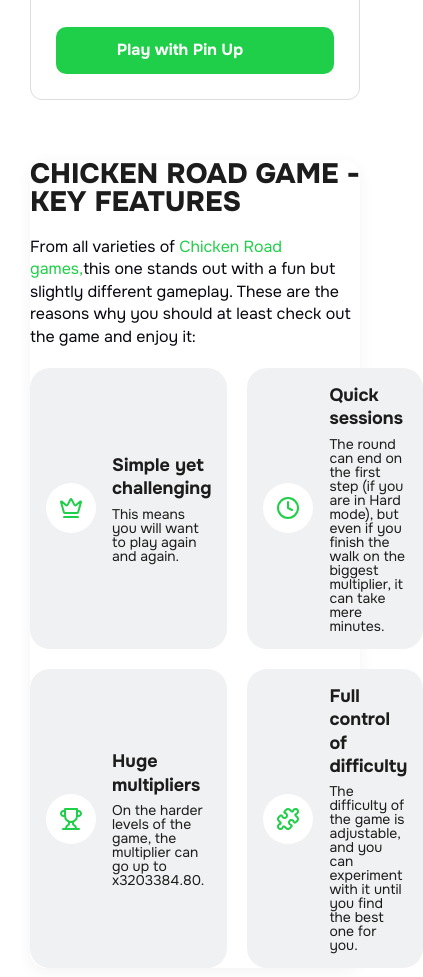
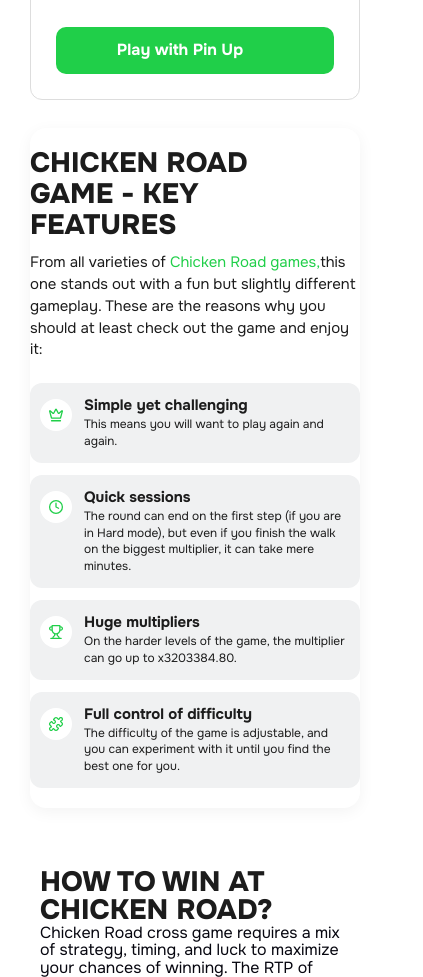
Before and after one commit to penkayone/Slot-Nexus, a website: page index.html in a window 390 px wide. Shown: the part 6744-7721 px from the top of the page, 423 px wide, since content can reach past the window. Drawn offline with Linux system fonts and the light colour scheme.

Commit message:
We made the mobile Key Features block as in the mockup: added a proper header, made the list of features in one column, removed unnecessary lines and styled everything according to Figma.

```diff
--- a/assets/css/style.css
+++ b/assets/css/style.css
@@ -1673,3 +1673,130 @@
         display: block;
     }
 }
+/* === KEY FEATURES: МОБИЛЬНЫЙ СТИЛЬ === */
+.key-features-section {
+    padding: 24px 0 24px 0;
+    background-color: #fff;
+    border-radius: 16px;
+    box-shadow: 0 4px 16px rgba(0,0,0,0.05);
+    margin-top: 32px;
+    max-width: 343px;
+    margin-left: auto;
+    margin-right: auto;
+}
+
+.key-features-section .section-title {
+    font-size: 22px;
+    font-weight: 800;
+    letter-spacing: 0;
+    line-height: 1.1;
+    color: #1C1C1C;
+    text-align: left;
+    margin-bottom: 14px;
+    padding-right: 36px;
+    position: relative;
+    word-break: break-word;
+    max-width: 85%;
+}
+.key-features-section .section-title:after {
+    content: "";
+    position: absolute;
+    right: 0;
+    top: 0;
+    height: 100%;
+    width: 4px;
+    background: #20CF49;
+    border-radius: 4px;
+    display: block;
+}
+
+.key-features-description {
+    font-size: 15px;
+    color: #1C1C1C;
+    margin-bottom: 22px;
+    text-align: left;
+    font-weight: 400;
+    line-height: 1.45;
+}
+
+.features-grid {
+    display: flex;
+    flex-direction: column;
+    gap: 13px;
+}
+
+.feature-item {
+    display: flex;
+    align-items: flex-start;
+    gap: 12px;
+    background: #F0F1F2;
+    border-radius: 14px;
+    padding: 16px 13px;
+    box-shadow: none;
+    transition: none;
+}
+
+.feature-icon {
+    width: 36px;
+    height: 36px;
+    flex-shrink: 0;
+    margin-top: 4px;
+}
+
+.feature-text {
+    display: flex;
+    flex-direction: column;
+    justify-content: center;
+    text-align: left;
+}
+
+.feature-title {
+    font-size: 16px;
+    font-weight: 700;
+    line-height: 1.2;
+    margin-bottom: 4px;
+    color: #1C1C1C;
+}
+.feature-subtitle {
+    font-size: 13px;
+    font-weight: 400;
+    color: #1C1C1C;
+    line-height: 1.4;
+}
+@media (max-width: 575px) {
+    .key-features-section {
+        padding: 20px 0 20px 0;
+        max-width: 343px;
+        margin: 28px auto 0 auto;
+    }
+    .key-features-section .section-title {
+        font-size: 28px;
+        margin-bottom: 12px;
+    }
+    .key-features-section .section-title:after {
+        display: none;
+    }
+    .features-grid {
+        flex-direction: column;
+        gap: 12px;
+    }
+    .feature-item {
+        flex-direction: row;
+        align-items: flex-start;
+        padding: 13px 10px;
+        border-radius: 12px;
+        min-height: 60px;
+    }
+    .feature-icon {
+        width: 32px;
+        height: 32px;
+        margin-top: 3px;
+    }
+    .feature-title {
+        font-size: 15px;
+        margin-bottom: 2px;
+    }
+    .feature-subtitle {
+        font-size: 12px;
+    }
+}
```
